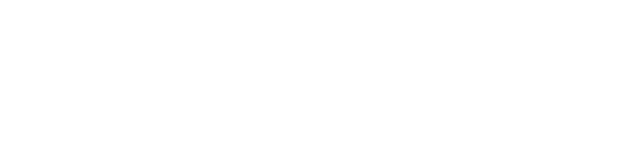
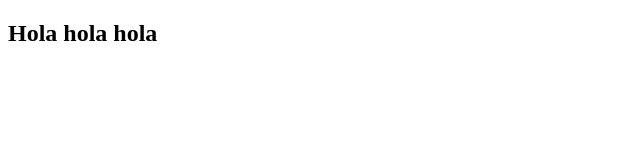
Before and after one commit to carlosvidal-18/repositorio1, a plain HTML site: page index.html in a window 1280 px wide. Shown: the whole page, without its empty margins (0-640 px from the left). Drawn offline with Linux system fonts and the light colour scheme.

Commit message:
Página web

```diff
--- a/index.html
+++ b/index.html
@@ -3,9 +3,13 @@
 <head>
     <meta charset="UTF-8">
     <meta name="viewport" content="width=device-width, initial-scale=1.0">
-    <title>Document</title>
+    <title>Titulo de prueba</title>
 </head>
 <body>
-
+    <main>
+        <h2>
+            Hola hola hola
+        </h2>
+    </main>
 </body>
 </html>
```
